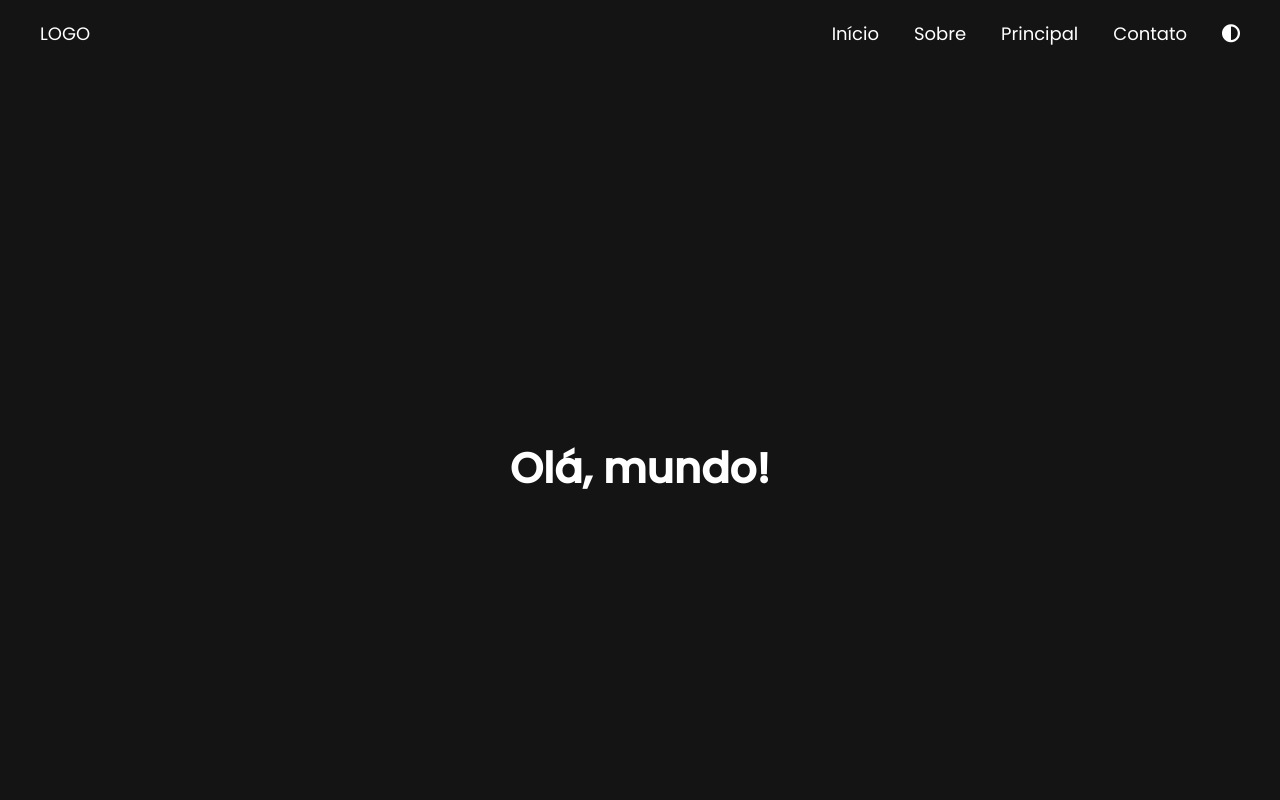
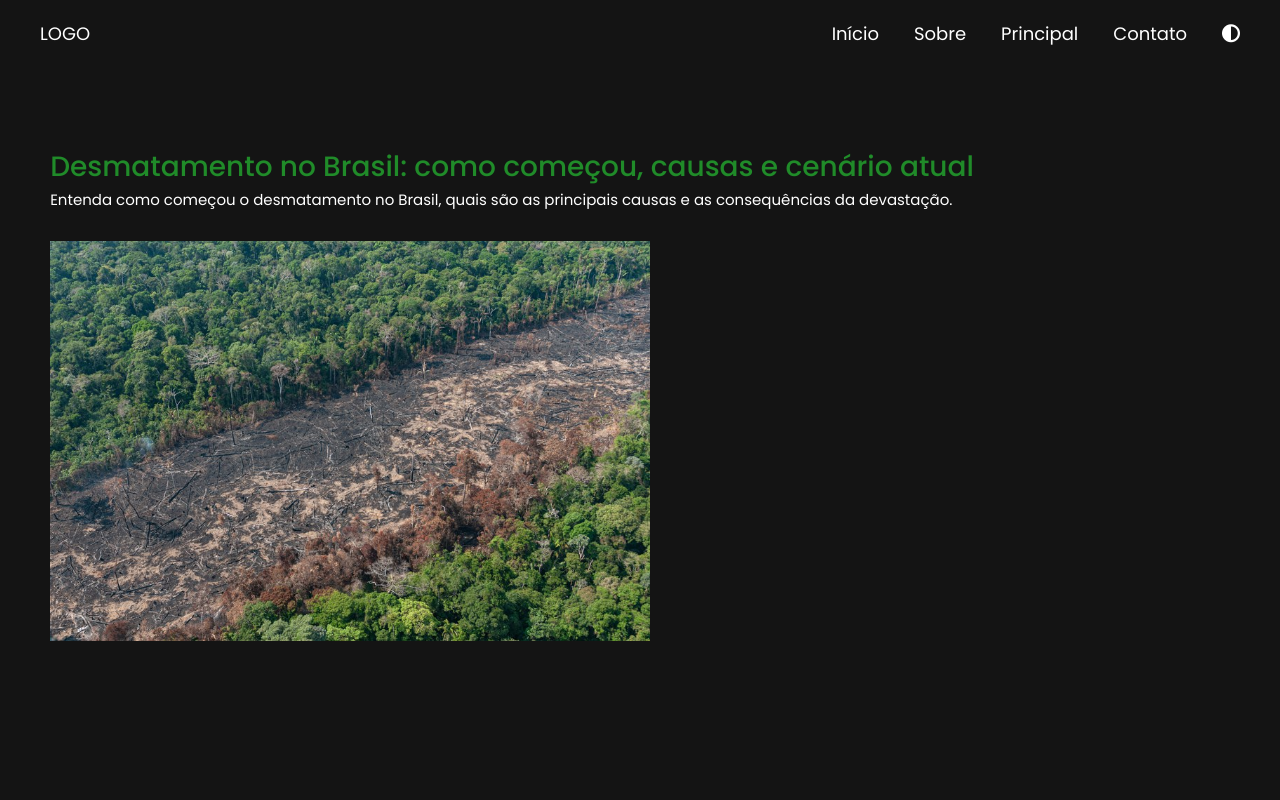
Before and after one commit to brunaoks/blog-desmatamento, a plain HTML site: page index.html in a window 1280 px wide. Shown: the top 800 px of the page. Drawn offline with nearby package versions, Linux system fonts and the light colour scheme.

Commit message:
adicionado imagem e titulo principal

```diff
--- a/index.html
+++ b/index.html
@@ -27,7 +27,10 @@
     <section class="main">
       <div class="main-container">
         <div class="main-content">
-          <h1>Olá, mundo!</h1>
+          <h1 class="title-main">Desmatamento no Brasil: como começou, causas e cenário atual</h1>
+          <p class="text-content">Entenda como começou o desmatamento no Brasil, quais são as principais causas e as
+            consequências da devastação.</p>
+          <img src="src/img/imagem1.jpg" alt="Imagem-desmatamento" id="img-main">
         </div>
       </div>
     </section>
--- a/src/css/styles.css
+++ b/src/css/styles.css
@@ -7,7 +7,7 @@
   --hover: #22b42e;
   --big-font: 2.8rem;
   --medium-font: 1.8rem;
-  --p-font: 1.2rem;
+  --p-font: 1.5rem;
 }
 
 * {
@@ -73,9 +73,25 @@ li i {
 .main-container {
   display: flex;
   justify-content: center;
-  align-items: center;
+  margin-top: 7rem;
+  max-width: 80vw;
   height: 93vh;
+}
+
+.title-main {
+  font-weight: 550;
   font-size: var(--big-font);
+  color: var(--main-color);
+}
+
+.text-content {
+  font-size: var(--p-font);
+}
+
+#img-main {
+  margin-top: 3rem;
+  height: 40rem;
+  width: auto;
 }
 
 .footer {
```
Also changed, not shown: src/img/imagem1.jpg (added).
